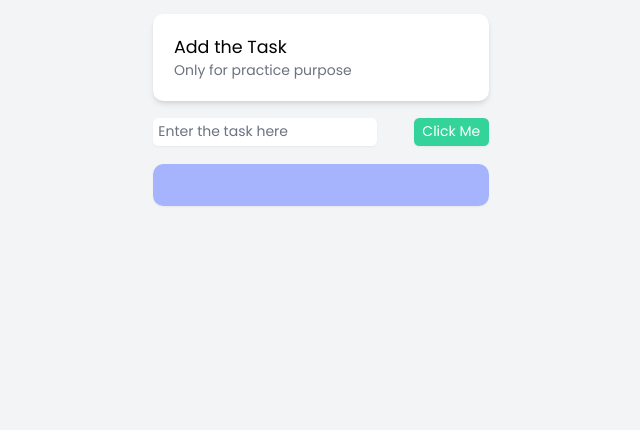
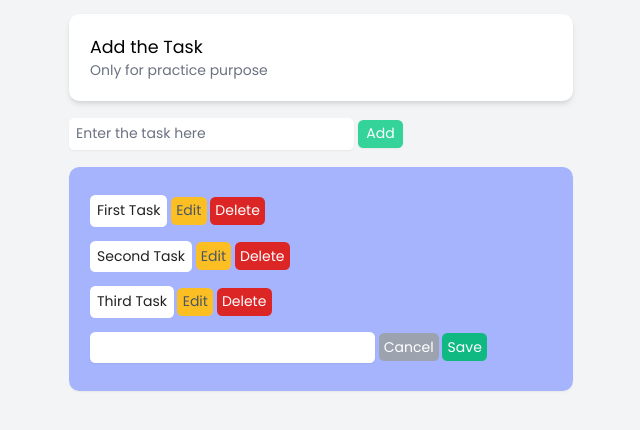
Before and after one commit to saurab-prasher/react-todoList, a React (Create React App) app: page / in a window 1280 px wide. Shown: the top 430 px of the page, without its empty margins (319-959 px from the left). Built offline with nearby package versions, Linux system fonts and the light colour scheme.

Commit message:
total refactored

```diff
--- a/public/index.html
+++ b/public/index.html
@@ -34,7 +34,7 @@
       work correctly both with client-side routing and a non-root public URL.
       Learn how to configure a non-root public URL by running `npm run build`.
     -->
-    <title>React App</title>
+    <title>TodoMatic</title>
   </head>
   <body class="min-h-screen bg-gray-100">
     <noscript>You need to enable JavaScript to run this app.</noscript>
--- a/src/components/App.js
+++ b/src/components/App.js
@@ -1,32 +1,113 @@
-import React, { useState } from "react";
-import Header from "./Header";
-import Button from "./Button";
-import List from "./List";
-
-import SearchBar from "./SearchBar";
+import React from "react";
 
 const App = () => {
-  const [term, setTerm] = useState("");
-  const [list, setList] = useState([]);
-
   const onFormSubmit = (e) => {
     e.preventDefault();
-    if (!term) return;
-    setList((prevList) => [...prevList, term]);
-    setTerm("");
   };
 
   return (
     <>
-      <Header />
-      <form
-        onSubmit={(e) => onFormSubmit(e)}
-        className="flex max-w-sm mx-auto mt-5  justify-between items-center "
-      >
-        <SearchBar term={term} setTerm={setTerm} />
-        <Button />
+      {/* Header */}
+      <div className="p-6 mt-4 max-w-xl mx-auto bg-white rounded-xl shadow-md  space-x-20">
+        <div>
+          <div className="text-xl font-medium text-black">Add the Task</div>
+          <p className="text-gray-500">Only for practice purpose</p>
+        </div>
+      </div>
+      {/* Add the task InputBar */}
+      <form onSubmit={(e) => onFormSubmit(e)} className="max-w-xl mx-auto mt-5">
+        <input
+          type="text"
+          className="focus:outline-none rounded-md p-2 shadow-sm placeholder-gray-500"
+          placeholder="Enter the task here"
+        />
+        <button
+          className="px-2.5 py-1.5 bg-green-400 text-white rounded-md focus:outline-none shadow-sm ml-1"
+          type="submit"
+        >
+          Add
+        </button>
       </form>
-      <List listValue={list} setList={setList} />
+      {/* View Template */}
+      <div className=" mt-5 p-6 bg-indigo-300 max-w-xl mx-auto shadow-sm rounded-xl  ">
+        <ul className="list-none">
+          <div className="flex items-center">
+            <li className="bg-white w-max p-2 rounded-md my-2 ">First Task</li>
+            <div className="btn-group">
+              <button
+                type="button"
+                className="ml-1 bg-yellow-400 px-1.5 py-1.5 text-gray-600 text-white rounded-md focus:outline-none "
+              >
+                Edit
+              </button>
+              <button
+                type="button"
+                className="ml-1 bg-red-600 px-1.5 py-1.5 text-white rounded-md focus:outline-none"
+              >
+                Delete
+              </button>
+            </div>
+          </div>
+          <div className="flex items-center">
+            <li className="bg-white w-max p-2 rounded-md my-2 ">Second Task</li>
+            <div className="btn-group">
+              <button
+                type="button"
+                className="ml-1 bg-yellow-400 px-1.5 py-1.5 text-gray-600 text-white rounded-md focus:outline-none "
+              >
+                Edit
+              </button>
+              <button
+                type="button"
+                className="ml-1 bg-red-600 px-1.5 py-1.5 text-white rounded-md focus:outline-none"
+              >
+                Delete
+              </button>
+            </div>
+          </div>
+          <div className="flex items-center">
+            <li className="bg-white w-max p-2 rounded-md my-2 ">Third Task</li>
+            <div className="btn-group">
+              <button
+                type="button"
+                className="ml-1 bg-yellow-400 px-1.5 py-1.5 text-gray-600 text-white rounded-md focus:outline-none "
+              >
+                Edit
+              </button>
+              <button
+                type="button"
+                className="ml-1 bg-red-600 px-1.5 py-1.5 text-white rounded-md focus:outline-none"
+              >
+                Delete
+              </button>
+            </div>
+          </div>
+        </ul>
+        {/* Edit Template */}
+        <form className="flex my-2 items-center">
+          <div className="form-group">
+            <input
+              className="focus:outline-none rounded-md p-2 shadow-sm placeholder-gray-500"
+              type="text"
+              id="name"
+            />
+          </div>
+          <div className="btn-group">
+            <button
+              type="button"
+              className="ml-1 bg-gray-400 text-white  px-1.5 py-1.5 rounded-md  focus:outline-none"
+            >
+              Cancel
+            </button>
+            <button
+              type="submit"
+              className="ml-1 px-1.5 py-1.5 rounded-md text-white bg-green-500 focus:outline-none"
+            >
+              Save
+            </button>
+          </div>
+        </form>
+      </div>
     </>
   );
 };
--- a/src/components/Button.js
+++ /dev/null
@@ -1,16 +0,0 @@
-import React from "react";
-
-const Button = ({ props }) => {
-  const onButtonClick = () => {};
-  return (
-    <button
-      className="px-2.5 py-1.5 bg-green-400 text-white rounded-md items-center focus:outline-none shadow-sm"
-      type="submit"
-      onClick={onButtonClick}
-    >
-      Click Me
-    </button>
-  );
-};
-
-export default Button;
--- a/src/components/EditingTemplate.js
+++ /dev/null
@@ -1,50 +0,0 @@
-import React, { useState } from "react";
-
-const EditingTemplate = ({ listValue, isEditing, setEditing }) => {
-  console.log(listValue);
-  const [value, setValue] = useState(listValue);
-  const onCancelClick = () => {
-    setEditing(false);
-  };
-
-  const onValueChange = (e) => {
-    setValue(e.target.value);
-  };
-
-  const onSaveClick = (e) => {
-    e.preventDefault();
-    console.log("Save button clicked");
-  };
-
-  return (
-    <form className="flex my-2">
-      <div className="form-group">
-        <input
-          className="focus:outline-none focus:ring focus:border-blue-50 rounded-md  p-2 shadow-sm  placeholder-gray-500"
-          type="text"
-          id="name"
-          onChange={(e) => onValueChange(e)}
-          value={value}
-        />
-      </div>
-      <div className="flex items-center">
-        <button
-          type="button"
-          className="ml-1 bg-gray-400 text-white  px-1.5 py-1.5 rounded-md  focus:outline-none"
-          onClick={() => onCancelClick()}
-        >
-          Cancel
-        </button>
-        <button
-          type="submit"
-          className="ml-1  px-1.5 py-1.5 rounded-md text-white bg-green-500 focus:outline-none"
-          onClick={(e) => onSaveClick(e)}
-        >
-          Save
-        </button>
-      </div>
-    </form>
-  );
-};
-
-export default EditingTemplate;
--- a/src/components/Header.js
+++ /dev/null
@@ -1,14 +0,0 @@
-import React from "react";
-
-const Header = () => {
-  return (
-    <div className="p-6 mt-4 max-w-sm mx-auto bg-white rounded-xl shadow-md flex items-center space-x-20">
-      <div>
-        <div className="text-xl font-medium text-black">Add the Task</div>
-        <p className="text-gray-500">Only for practice purpose</p>
-      </div>
-    </div>
-  );
-};
-
-export default Header;
--- a/src/components/List.js
+++ /dev/null
@@ -1,30 +0,0 @@
-import React, { useState } from "react";
-import EditingTemplate from "./EditingTemplate";
-import ViewTemplate from "./ViewTemplate";
-
-const List = ({ listValue, setList }) => {
-  const [isEditing, setEditing] = useState(false);
-
-  return (
-    <div className=" mt-5 p-6 bg-indigo-300 max-w-sm mx-auto shadow-sm rounded-xl  ">
-      <div>
-        {isEditing ? (
-          <EditingTemplate
-            listValue={listValue}
-            isEditing={isEditing}
-            setEditing={setEditing}
-          />
-        ) : (
-          <ViewTemplate
-            listValue={listValue}
-            setList={setList}
-            isEditing={isEditing}
-            setEditing={setEditing}
-          />
-        )}
-      </div>
-    </div>
-  );
-};
-
-export default List;
--- a/src/components/SearchBar.js
+++ /dev/null
@@ -1,18 +0,0 @@
-import React from "react";
-
-const SearchBar = ({ term, setTerm }) => {
-  const onTermChange = (e) => {
-    setTerm(e.target.value);
-  };
-  return (
-    <input
-      onChange={onTermChange}
-      value={term}
-      type="text"
-      className="focus:outline-none focus:ring focus:border-blue-50 rounded-md  p-1.5 shadow-sm w-64 placeholder-gray-500"
-      placeholder="Enter the task here"
-    />
-  );
-};
-
-export default SearchBar;
--- a/src/components/ViewTemplate.js
+++ /dev/null
@@ -1,41 +0,0 @@
-import React, { useState } from "react";
-
-const ViewTemplate = ({ listValue, setList, isEditing, setEditing }) => {
-  const onDeleteClick = (i) => {
-    const newList = listValue.filter((item) => item !== listValue[i]);
-    setList(newList);
-  };
-
-  const onEditClick = (li, i) => {
-    console.log("edit button clicked:", li, i);
-    setEditing(true);
-  };
-  const renderView = listValue.map((el, i) => {
-    return (
-      <ul className="flex items-center justify-between">
-        <li key={i} className="list-none bg-white p-2 rounded-md my-2 w-60 ">
-          {el}
-        </li>
-
-        <button
-          type="button"
-          className=" ml-1 bg-yellow-400 px-1.5 py-1.5 text-gray-600 text-white rounded-md focus:outline-none "
-          onClick={() => onEditClick(el, i)}
-        >
-          edit
-        </button>
-        <button
-          type="button"
-          className="ml-1 bg-red-600 px-1.5 py-1.5 text-white rounded-md focus:outline-none"
-          onClick={() => onDeleteClick(i)}
-        >
-          delete
-        </button>
-      </ul>
-    );
-  });
-
-  return <>{renderView}</>;
-};
-
-export default ViewTemplate;
--- a/tailwind.config.js
+++ b/tailwind.config.js
@@ -2,7 +2,11 @@ module.exports = {
   purge: ["./src/**/*.{js,jsx,ts,tsx}", "./public/index.html"],
   darkMode: false, // or 'media' or 'class'
   theme: {
-    extend: {},
+    extend: {
+      colors: {
+        purp: "#292929",
+      },
+    },
   },
   variants: {
     extend: {},
```
Also changed, not shown: 1 other file (tests, documents, lock files or other folders).
